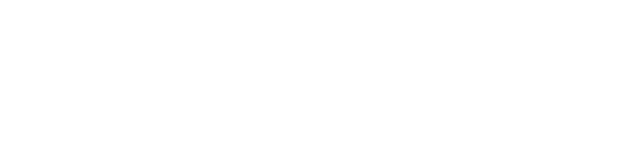
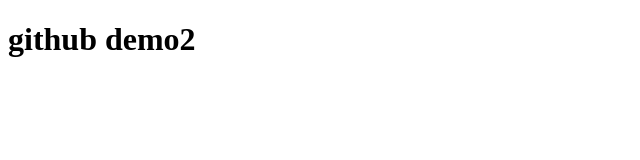
Before and after one commit to SJFIRST/github-demo2, a plain HTML site: page index.html in a window 1280 px wide. Shown: the whole page, without its empty margins (0-640 px from the left). Drawn offline with Linux system fonts and the light colour scheme.

Commit message:
github demo2

```diff
--- a/index.html
+++ b/index.html
@@ -5,6 +5,6 @@
     <title>GITHUB DEMO2</title>
   </head>
   <body>
-
+    <h1>github demo2</h1>
   </body>
 </html>
```
